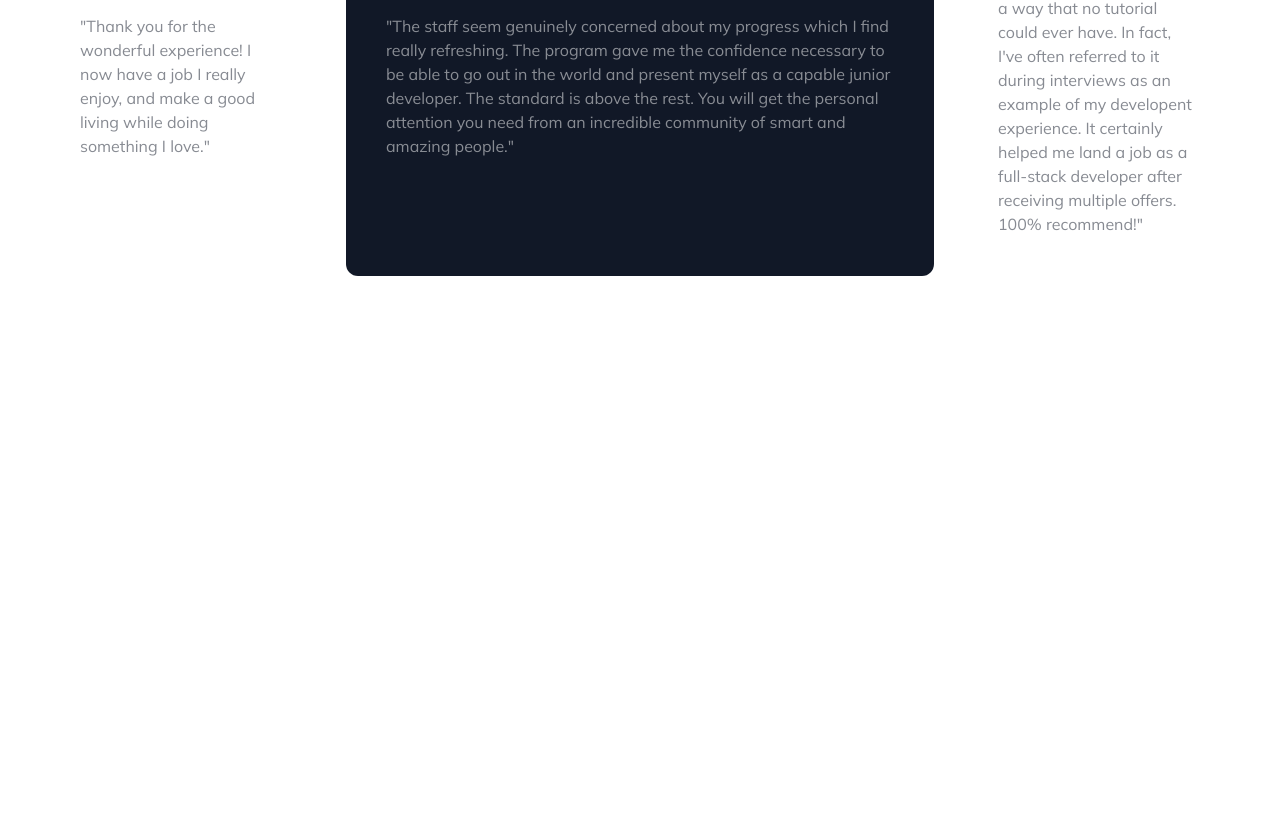
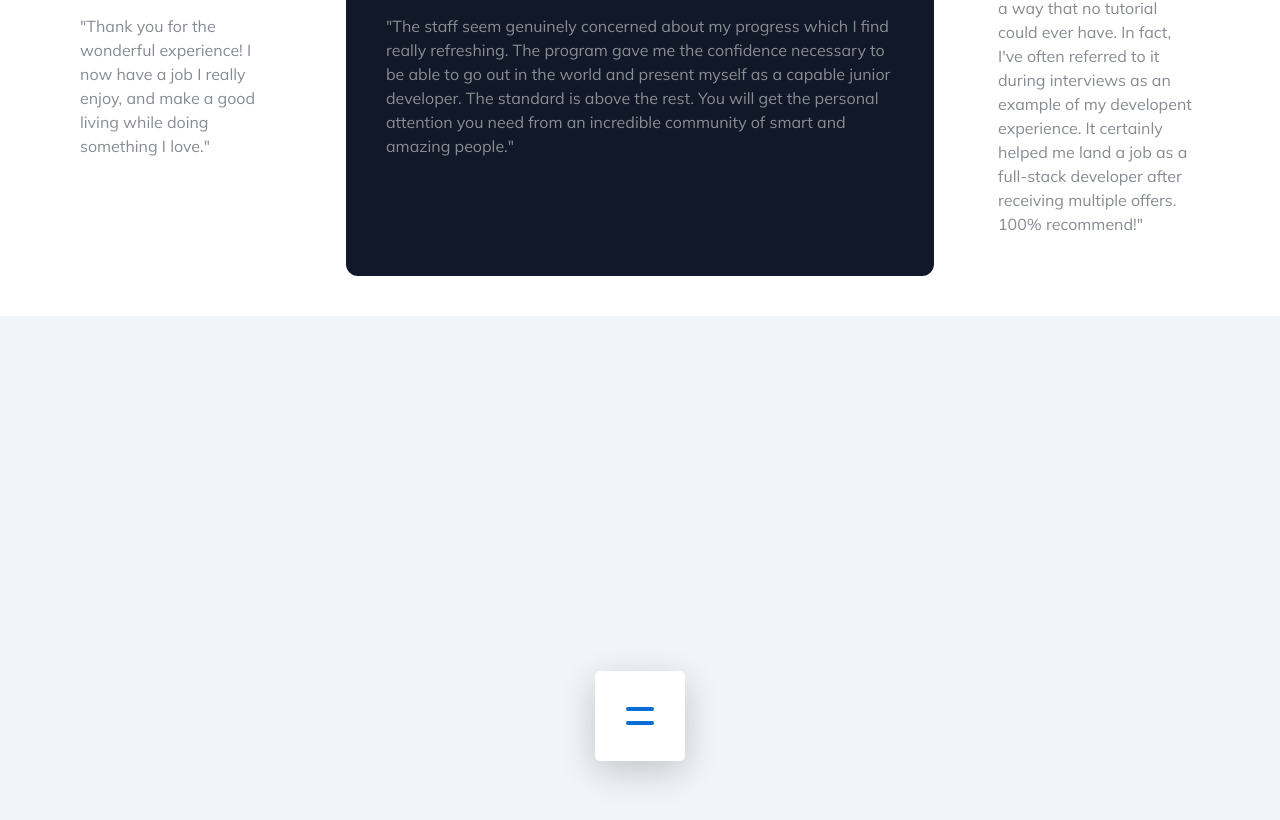
Before and after one commit to tikhoniz/widgets, a plain HTML site: page index.html in a window 1280 px wide. Shown: the part 4792-5612 px from the top of the page. Before the commit the page ends 5108 px from the top, so only its background shows below. Drawn offline with nearby package versions, Linux system fonts and the light colour scheme.

Commit message:
added animated navigation

```diff
--- a/index.html
+++ b/index.html
@@ -1016,5 +1016,35 @@
         </div>
       </div>
     </div>
+    <!-- NAVIGATION ANIMATION all styles in style.css (not Tailwind)-->
+    <div class="flex items-center justify-center min-h-screen bg-slate-100 relative">
+      <nav class="nav">
+        <input
+          type="checkbox"
+          class="nav__cb"
+          id="menu-cb"
+        />
+        <div class="nav__content">
+          <ul class="nav__items">
+            <li class="nav__item">
+              <span class="nav__item-text"> Home </span>
+            </li>
+            <li class="nav__item">
+              <span class="nav__item-text"> Works </span>
+            </li>
+            <li class="nav__item">
+              <span class="nav__item-text"> About </span>
+            </li>
+            <li class="nav__item">
+              <span class="nav__item-text"> Contact </span>
+            </li>
+          </ul>
+        </div>
+        <label
+          class="nav__btn"
+          for="menu-cb"
+        ></label>
+      </nav>
+    </div>
   </body>
 </html>
```
Also changed, not shown: css/style.css.
